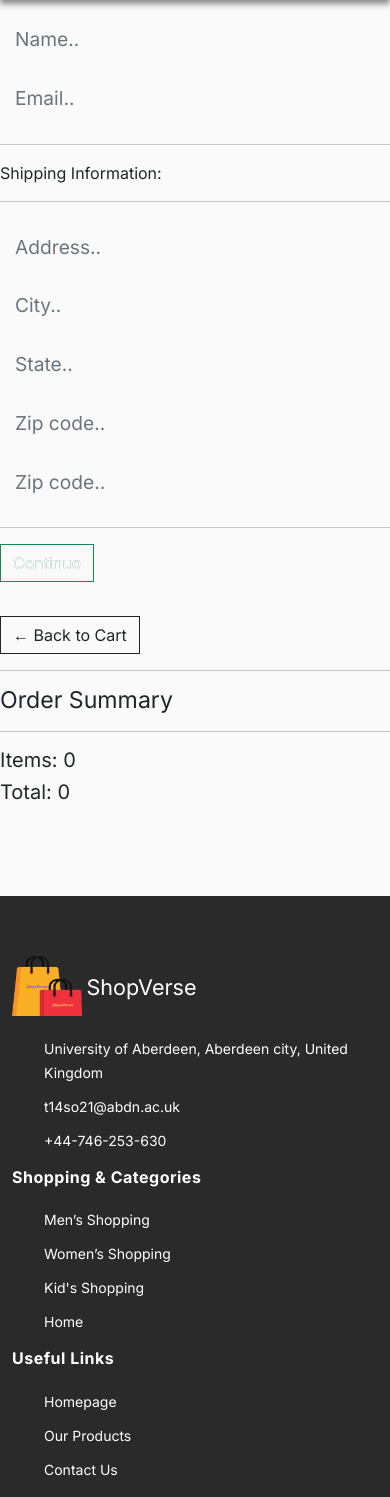
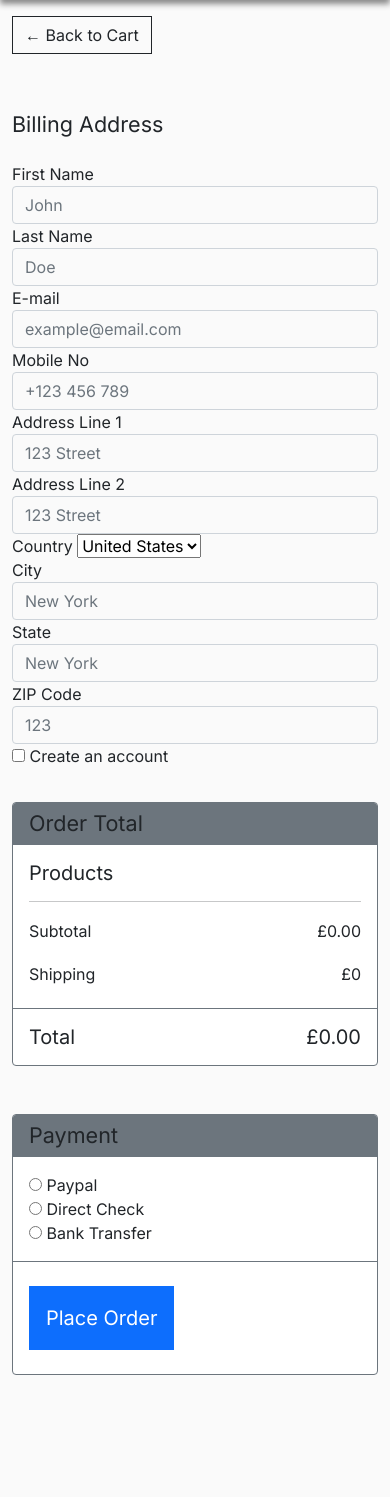
Before and after one commit to SamAdefemi007/ShopVerse, a Django app: page /checkout/ in a window 390 px wide. Shown: the part 97-1594 px from the top of the page. Run offline with Django 4.2, Linux system fonts and the light colour scheme; some libraries are stand-ins or nearby versions.

Commit message:
worked on the checkout page

```diff
--- a/Store/context_processors.py
+++ b/Store/context_processors.py
@@ -9,13 +9,18 @@ def login_form(request):
 
 
 def totalCart(request):
-    pass
-#     if request.user.is_authenticated:
-#         customer = Customer.objects.get(user=request.user)
-#         cart, created = Cart.objects.get_or_create(customer=customer)
-#         cartitems = cart.items.all()
-#         print(cart.get_cart_total)
-#     else:
-#         cartitems = []
-#         cart = {'get_cart_total': 0, 'total_items': 0}
-#     return {'cartitems': cartitems, 'cart': cart}
+
+    if request.user.is_authenticated:
+        customer = Customer.objects.get(user=request.user)
+        cart, created = Cart.objects.get_or_create(customer=customer)
+        cartitems = cart.items.all()
+        print(cart.get_cart_total)
+    else:
+        cartitems = []
+        cart = {'get_cart_total': 0, 'total_items': 0}
+    count = 0
+    for items in cartitems:
+        count+=1
+
+
+    return {'cartitems': cartitems, 'cart': cart, 'count':count}
--- a/Store/static/store/styles.css
+++ b/Store/static/store/styles.css
@@ -621,3 +621,7 @@ input {
     width: 80%;
     border-radius: 5px;
 }
+
+table,tbody,tr,td{
+    padding-left: 0;
+}
--- a/Store/templates/Store/checkout.html
+++ b/Store/templates/Store/checkout.html
@@ -1,76 +1,137 @@
 {% extends 'store/base.html' %} {% load static %}{% block content %}
 
-<div class="row">
-    <div class="col-lg-6">
-        <div class="box-element" id="form-wrapper">
-            <form id="form">
-                <div id="user-info">
-                    <div class="form-field">
-                        <input required class="form-control" type="text" name="name" placeholder="Name.." />
+
+<div class="container mt-3">
+    <a class="btn btn-outline-dark" href="{% url 'cart' %}">&#x2190; Back to Cart</a>
+</div>
+
+<div class="container-fluid pt-5">
+    <div class="row px-xl-5">
+        <div class="col-lg-8">
+            <div class="mb-4">
+                <h4 class="font-weight-semi-bold mb-4">Billing Address</h4>
+                <div class="row">
+                    <div class="col-md-6 form-group">
+                        <label>First Name</label>
+                        <input class="form-control" type="text" placeholder="John">
                     </div>
-                    <div class="form-field">
-                        <input required class="form-control" type="email" name="email" placeholder="Email.." />
+                    <div class="col-md-6 form-group">
+                        <label>Last Name</label>
+                        <input class="form-control" type="text" placeholder="Doe">
+                    </div>
+                    <div class="col-md-6 form-group">
+                        <label>E-mail</label>
+                        <input class="form-control" type="text" placeholder="example@email.com">
+                    </div>
+                    <div class="col-md-6 form-group">
+                        <label>Mobile No</label>
+                        <input class="form-control" type="text" placeholder="+123 456 789">
+                    </div>
+                    <div class="col-md-6 form-group">
+                        <label>Address Line 1</label>
+                        <input class="form-control" type="text" placeholder="123 Street">
+                    </div>
+                    <div class="col-md-6 form-group">
+                        <label>Address Line 2</label>
+                        <input class="form-control" type="text" placeholder="123 Street">
+                    </div>
+                    <div class="col-md-6 form-group">
+                        <label>Country</label>
+                        <select class="custom-select">
+                            <option selected>United States</option>
+                            <option>Afghanistan</option>
+                            <option>Albania</option>
+                            <option>Algeria</option>
+                        </select>
+                    </div>
+                    <div class="col-md-6 form-group">
+                        <label>City</label>
+                        <input class="form-control" type="text" placeholder="New York">
+                    </div>
+                    <div class="col-md-6 form-group">
+                        <label>State</label>
+                        <input class="form-control" type="text" placeholder="New York">
+                    </div>
+                    <div class="col-md-6 form-group">
+                        <label>ZIP Code</label>
+                        <input class="form-control" type="text" placeholder="123">
+                    </div>
+                    <div class="col-md-12 form-group">
+                        <div class="custom-control custom-checkbox">
+                            <input type="checkbox" class="custom-control-input" id="newaccount">
+                            <label class="custom-control-label" for="newaccount">Create an account</label>
+                        </div>
+                    </div>
+
+                </div>
+            </div>
+
+        </div>
+        <div class="col-lg-4">
+            <div class="card border-secondary mb-5">
+                <div class="card-header bg-secondary border-0">
+                    <h4 class="font-weight-semi-bold m-0">Order Total</h4>
+                </div>
+                <div class="card-body">
+                    <h5 class="font-weight-medium mb-3">Products</h5>
+                    {% for item in cartitems %}
+                    <div class="d-flex justify-content-between">
+                        <p>{{item.product.title}}</p>
+                        <p>{{item.product.discounted_price}}</p>
+                    </div>
+                    <hr>
+                    {% endfor %}
+
+                    <hr class="mt-0">
+                    <div class="d-flex justify-content-between mb-3 pt-1">
+                        <h6 class="font-weight-medium">Subtotal</h6>
+                        <h6 class="font-weight-medium">£{{cart.get_cart_total|floatformat:2}}</h6>
+                    </div>
+                    <div class="d-flex justify-content-between">
+                        <h6 class="font-weight-medium">Shipping</h6>
+                        <h6 class="font-weight-medium">£0</h6>
                     </div>
                 </div>
-
-                <div id="shipping-info">
-                    <hr />
-                    <p>Shipping Information:</p>
-                    <hr />
-                    <div class="form-field">
-                        <input class="form-control" type="text" name="address" placeholder="Address.." />
-                    </div>
-                    <div class="form-field">
-                        <input class="form-control" type="text" name="city" placeholder="City.." />
-                    </div>
-                    <div class="form-field">
-                        <input class="form-control" type="text" name="state" placeholder="State.." />
-                    </div>
-                    <div class="form-field">
-                        <input class="form-control" type="text" name="zipcode" placeholder="Zip code.." />
-                    </div>
-                    <div class="form-field">
-                        <input class="form-control" type="text" name="country" placeholder="Zip code.." />
+                <div class="card-footer border-secondary bg-transparent">
+                    <div class="d-flex justify-content-between mt-2">
+                        <h5 class="font-weight-bold">Total</h5>
+                        <h5 class="font-weight-bold">£{{cart.get_cart_total|floatformat:2}}</h5>
                     </div>
                 </div>
-
-                <hr />
-                <input id="form-button" class="btn btn-success btn-block" type="submit" value="Continue" />
-            </form>
-        </div>
-
-        <br />
-        <div class="box-element hidden" id="payment-info">
-            <small>Paypal Options</small>
-        </div>
-    </div>
-
-    <div class="col-lg-6">
-        <div class="box-element">
-            <a class="btn btn-outline-dark" href="{% url 'cart' %}">&#x2190; Back to Cart</a>
-            <hr />
-            <h3>Order Summary</h3>
-            <hr />
-            {% for item in cartitems %}
-            <div class="cart-row">
-                <div style="flex: 2">
-                    <img class="row-image" src="{{item.product.image}}" />
+            </div>
+            <div class="card border-secondary mb-5">
+                <div class="card-header bg-secondary border-0">
+                    <h4 class="font-weight-semi-bold m-0">Payment</h4>
                 </div>
-                <div style="flex: 2">
-                    <p>{{item.product.title}}</p>
+                <div class="card-body">
+                    <div class="form-group">
+                        <div class="custom-control custom-radio">
+                            <input type="radio" class="custom-control-input" name="payment" id="paypal">
+                            <label class="custom-control-label" for="paypal">Paypal</label>
+                        </div>
+                    </div>
+                    <div class="form-group">
+                        <div class="custom-control custom-radio">
+                            <input type="radio" class="custom-control-input" name="payment" id="directcheck">
+                            <label class="custom-control-label" for="directcheck">Direct Check</label>
+                        </div>
+                    </div>
+                    <div class="">
+                        <div class="custom-control custom-radio">
+                            <input type="radio" class="custom-control-input" name="payment" id="banktransfer">
+                            <label class="custom-control-label" for="banktransfer">Bank Transfer</label>
+                        </div>
+                    </div>
                 </div>
-                <div style="flex: 1">
-                    <p>{{item.product.unit_price}}</p>
-                </div>
-                <div style="flex: 1">
-                    <p>{{item.quantity}}</p>
+                <div class="card-footer border-secondary bg-transparent">
+                    <button class="btn btn-lg btn-block btn-primary font-weight-bold my-3 py-3">Place Order</button>
                 </div>
             </div>
-            {% endfor %}
-            <h5>Items: {{cart.total_items}}</h5>
-            <h5>Total: {{cart.get_cart_total}}</h5>
         </div>
     </div>
 </div>
 
+
+
+
 {% endblock %}
--- a/Store/templates/Store/navbar.html
+++ b/Store/templates/Store/navbar.html
@@ -71,7 +71,7 @@
                         <p>Cart</p>
 
                     </a>
-                    <p id="cart-total">{{cart.total_items}}</p>
+                    <p id="cart-total">{{count}}</p>
                 </div>
                 {% if user.is_authenticated %}
                 <div class=" btn-group navbar-nav ms-lg-5 mt-lg-0 mt-3 ms-3">
--- a/Store/templates/Store/products.html
+++ b/Store/templates/Store/products.html
@@ -125,7 +125,8 @@
           <div class="card-footer d-flex justify-content-between bg-light border">
             <a href="{% url 'productDetail' Product.id %}" class="btn btn-sm text-dark p-0"><i
                 class="fas fa-eye text-primary mr-1"></i>View Detail</a>
-            <a href="" class="btn btn-sm text-dark p-0"><i class="fas fa-shopping-cart text-primary mr-1"></i>Add To
+            <a href="{% url 'add_to_cart' Product.id %}" class="btn btn-sm text-dark p-0"><i
+                class="fas fa-shopping-cart text-primary mr-1"></i>Add To
               Cart</a>
           </div>
         </div>
--- a/Store/views.py
+++ b/Store/views.py
@@ -72,7 +72,7 @@ def add_to_cart(request, product_id):
         cart=cart, product=product, quantity=1)
     cart.save()
     cartitem.save()
-    return redirect('products')
+    return redirect('homepage')
 
 
 def remove_from_cart(request, product_id):
@@ -94,3 +94,15 @@ def checkout(request):
         cartitems = []
         cart = {'get_cart_total': 0, 'total_items': 0}
     return render(request, 'store/checkout.html', {'cartitems': cartitems, 'cart': cart})
+
+
+def order(request):
+    if request.user.is_authenticated:
+        customer = Customer.objects.get(user=request.user)
+        order, created = Order.objects.get_or_create(customer=customer)
+        cartitems = cart.items.all()
+        print(cart.get_cart_total)
+    else:
+        cartitems = []
+        cart = {'get_cart_total': 0, 'total_items': 0}
+    return render(request, 'store/cart.html', {'cartitems': cartitems, 'cart': cart})
--- a/shopverse/settings.py
+++ b/shopverse/settings.py
@@ -64,7 +64,7 @@ TEMPLATES = [
                 'django.template.context_processors.request',
                 'django.contrib.auth.context_processors.auth',
                 'django.contrib.messages.context_processors.messages',
-                # 'Store.context_processors.totalCart'
+                'Store.context_processors.totalCart'
             ],
         },
     },
```
Also changed, not shown: Store/templates/Store/cart.html (+18 -26 lines), Store/models.py (line endings or trailing spaces).
